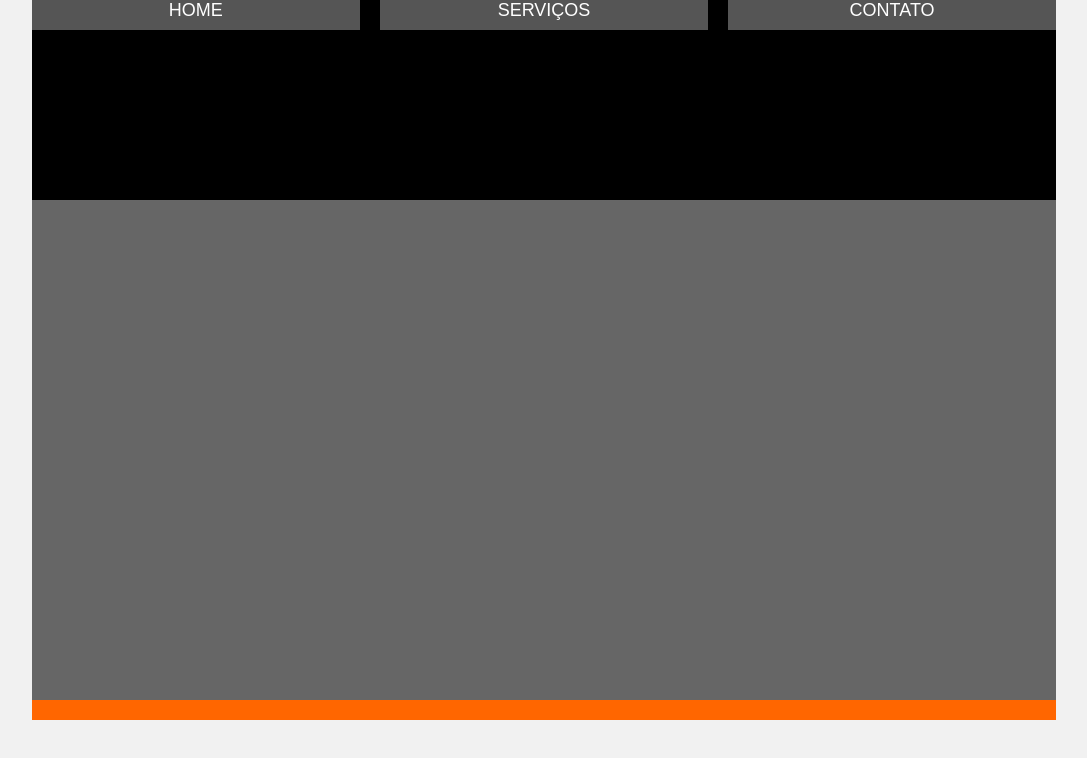
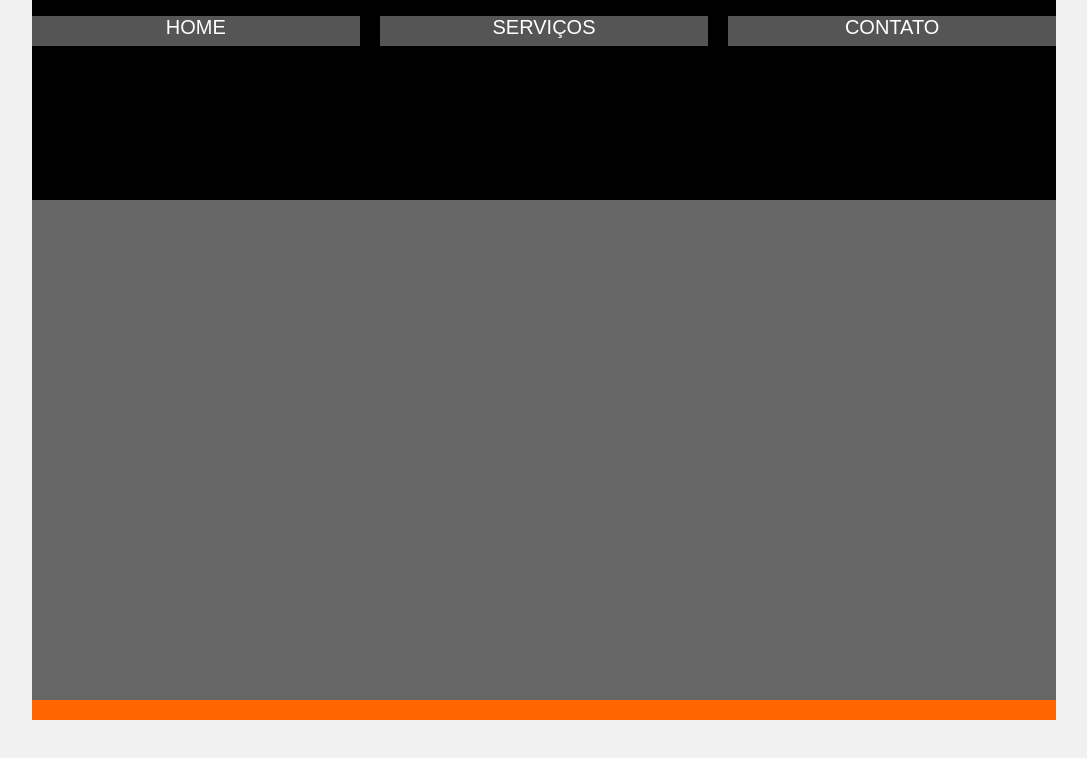
Before and after one commit to artrex-st/Aulas-HTML-Reponsivo-CSS, a plain HTML site: page index.html in a window 1280 px wide. Shown: the whole page, without its empty margins (96-1183 px from the left). Drawn offline with Linux system fonts and the light colour scheme.

Commit message:
margen top Font20

```diff
--- a/css/fluido.css
+++ b/css/fluido.css
@@ -83,6 +83,7 @@ dentro de Col > classe Grid
 	margin-right: 0;
 }
 #topo ul li a{
+	margin-top:5%;
 	display: block;
 	width: 100%;
 	text-align: center;
@@ -92,7 +93,7 @@ dentro de Col > classe Grid
 	color: #fff;
 	text-decoration: none;
 	text-transform: uppercase;
-	font: 18px arial;
+	font: 20px arial;
 }
 #menu{
 	display: none;
```
